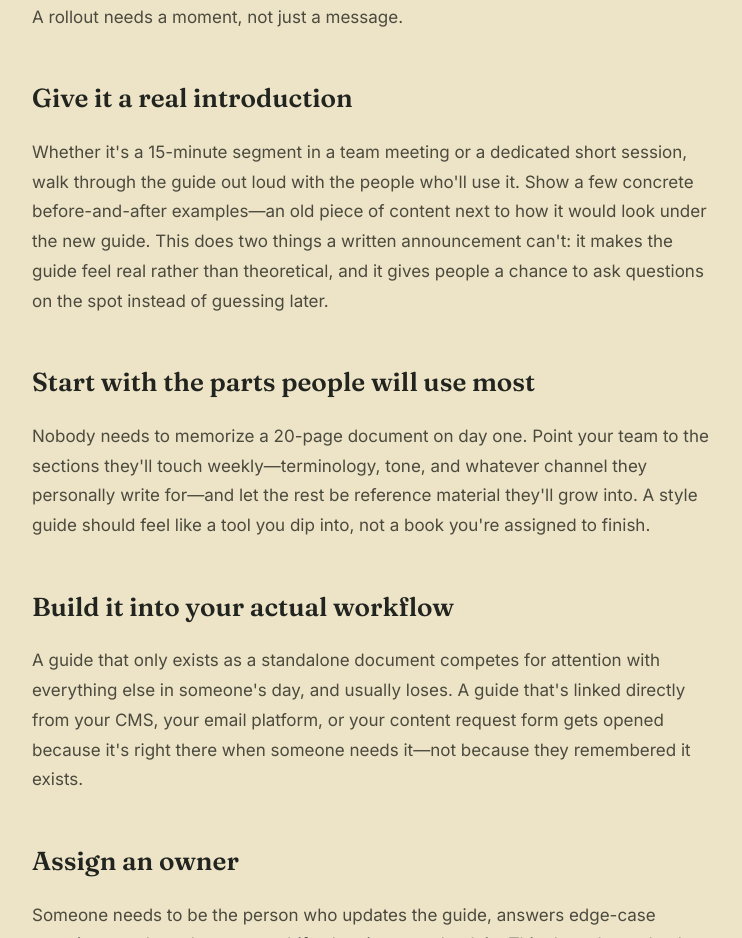
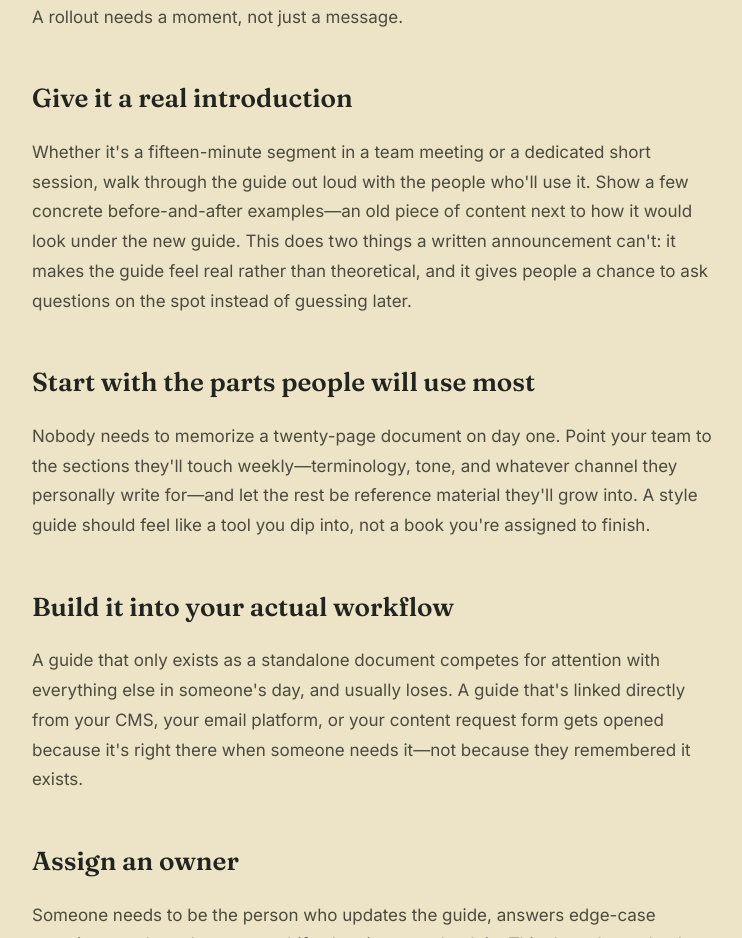
Before and after one commit to jmsmorris/housestyle-site, a plain HTML site: page blog/how-to-roll-out-a-style-guide.html in a window 1280 px wide. Shown: the part 795-1733 px from the top of the page, without its empty margins (230-972 px from the left). Drawn offline with Linux system fonts and the light colour scheme.

Commit message:
Seven Signs title on main page; spell out numbers in compounds
Co-Authored-By: Claude Sonnet 5.5 <noreply@anthropic.com>
Claude-Session: https://claude.ai/code/session_01R6QrNX8HGoktYmMRhsbSsd

```diff
--- a/blog/how-to-roll-out-a-style-guide.html
+++ b/blog/how-to-roll-out-a-style-guide.html
@@ -69,9 +69,9 @@
     <p>The single most common way a style guide dies is also the simplest: it gets sent out in an all-staff email with a subject line like "New Style Guide—Please Review," and then never comes up again. People skim it once, if that, and go straight back to writing the way they always have.</p>
     <p>A rollout needs a moment, not just a message.</p>
     <h2>Give it a real introduction</h2>
-    <p>Whether it's a 15-minute segment in a team meeting or a dedicated short session, walk through the guide out loud with the people who'll use it. Show a few concrete before-and-after examples—an old piece of content next to how it would look under the new guide. This does two things a written announcement can't: it makes the guide feel real rather than theoretical, and it gives people a chance to ask questions on the spot instead of guessing later.</p>
+    <p>Whether it's a fifteen-minute segment in a team meeting or a dedicated short session, walk through the guide out loud with the people who'll use it. Show a few concrete before-and-after examples—an old piece of content next to how it would look under the new guide. This does two things a written announcement can't: it makes the guide feel real rather than theoretical, and it gives people a chance to ask questions on the spot instead of guessing later.</p>
     <h2>Start with the parts people will use most</h2>
-    <p>Nobody needs to memorize a 20-page document on day one. Point your team to the sections they'll touch weekly—terminology, tone, and whatever channel they personally write for—and let the rest be reference material they'll grow into. A style guide should feel like a tool you dip into, not a book you're assigned to finish.</p>
+    <p>Nobody needs to memorize a twenty-page document on day one. Point your team to the sections they'll touch weekly—terminology, tone, and whatever channel they personally write for—and let the rest be reference material they'll grow into. A style guide should feel like a tool you dip into, not a book you're assigned to finish.</p>
     <h2>Build it into your actual workflow</h2>
     <p>A guide that only exists as a standalone document competes for attention with everything else in someone's day, and usually loses. A guide that's linked directly from your CMS, your email platform, or your content request form gets opened because it's right there when someone needs it—not because they remembered it exists.</p>
     <h2>Assign an owner</h2>
```
Also changed, not shown: blog/what-goes-into-a-style-guide.html (+1 -1 lines), index.html (+1 -1 lines), 2 other files.
